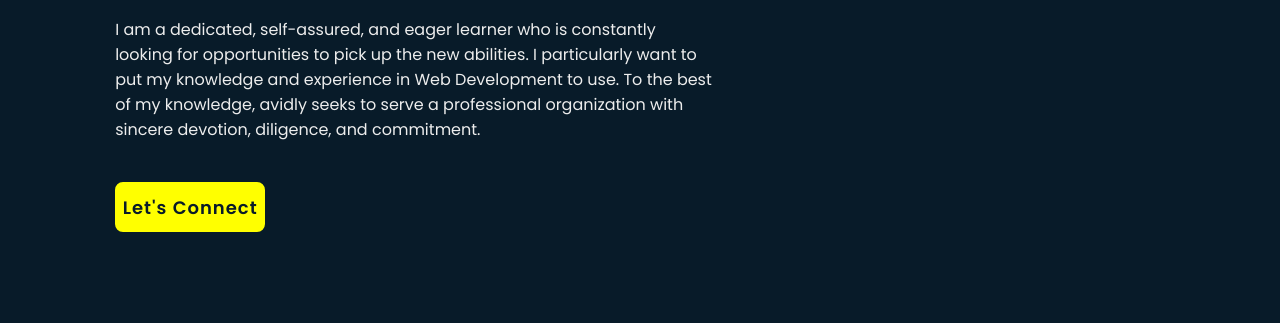
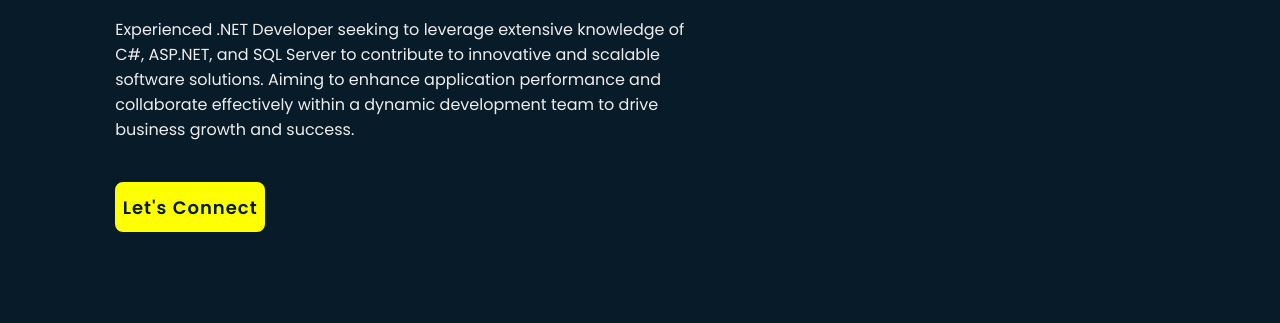
Before and after one commit to Rajdharwal/aditya-portfolio, a plain HTML site: page index.html in a window 1280 px wide. Shown: the part 375-698 px from the top of the page. Drawn offline with nearby package versions, Linux system fonts and the light colour scheme.

Commit message:
replce text

```diff
--- a/index.html
+++ b/index.html
@@ -42,11 +42,7 @@
                 <h3>.Net Developer</h3>
                 <span class="animate" style="--i:3;"></span>
             </div>
-            <p>I am a dedicated, self-assured, and eager learner who is constantly looking for opportunities to pick up
-                the new abilities.
-                I particularly want to put my knowledge and experience in Web Development to use.
-                To the best of my knowledge, avidly seeks to serve a professional organization with sincere devotion,
-                diligence, and commitment.
+            <p>Experienced .NET Developer seeking to leverage extensive knowledge of C#, ASP.NET, and SQL Server to contribute to innovative and scalable software solutions. Aiming to enhance application performance and collaborate effectively within a dynamic development team to drive business growth and success.
                 <span class="animate" style="--i:4;"></span>
             </p>
 
@@ -81,8 +77,8 @@
 
         <div class="about-content">
             <h3>Hi there! Glad to see you here.<span class="animate scroll" style="--i:3;"></span></h3>
-            <p>Hello! Adityaraj Singh here. A technology fanatic!<br>
-                Currently, I am enrolled in the Bachelor of Technology branch Computer Science at Icfai University Jaipur.
+            <p>Hello! Adityaraj Singh here. A technology enthusiast!<br>
+                 With a Bachelor of Technology in Computer Science from ICFAI University, Jaipur. I’m passionate about innovation and continuously exploring the latest tech trends to drive impactful solutions.
                 <span class="animate scroll" style="--i:4;"></span>
             </p>
 
```
